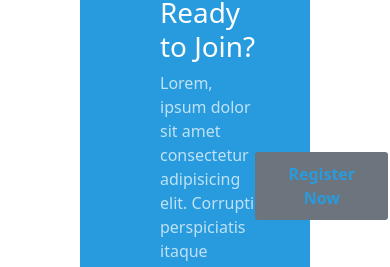
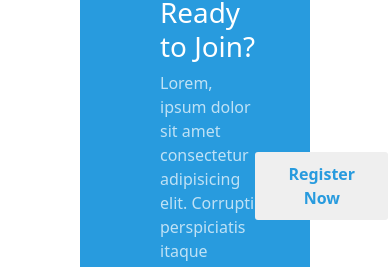
Before and after one commit to Amdadullah-Raihan/react-edtech-website, a React (Create React App) app: page / in a window 390 px wide. Shown: the part 2565-2832 px from the top of the page. Built offline with nearby package versions, Linux system fonts and the light colour scheme.

Commit message:
readme file edited

```diff
--- a/package.json
+++ b/package.json
@@ -8,7 +8,6 @@
     "@fortawesome/fontawesome-svg-core": "^6.2.0",
     "@fortawesome/free-solid-svg-icons": "^6.2.0",
     "@fortawesome/react-fontawesome": "^0.2.0",
-    "@mui/material": "^5.10.9",
     "@testing-library/jest-dom": "^5.16.5",
     "@testing-library/react": "^13.4.0",
     "@testing-library/user-event": "^13.5.0",
--- a/src/components/Courses/Courses.css
+++ b/src/components/Courses/Courses.css
@@ -13,3 +13,9 @@
     grid-gap: 10px;
     margin-top: 50px;
 }
+@media only screen and (max-width: 600px) {
+
+    .course-container{
+        display: block;
+    }
+}
--- a/src/components/Home/Home.css
+++ b/src/components/Home/Home.css
@@ -34,3 +34,12 @@
     height: auto;
     /* margin: 0 100px; */
 }
+@media only screen and (max-width: 600px) {
+
+    .home-container{
+        margin: 0;
+    }
+    .home-container .logo{
+        display: none;
+    }
+}
--- a/src/components/RegisterPop/RegisterPop.css
+++ b/src/components/RegisterPop/RegisterPop.css
@@ -17,7 +17,7 @@
     text-align: right;
 
 }
-.btn-secondary{
+.btn-secondary-own{
     border: none;
     border-radius: 3px;
     padding: 10px 33px;
@@ -25,3 +25,7 @@
     font-weight: bold;
 
 }
+.btn-secondary-own:hover{
+    background-color:#004182;
+    color: white;
+}
--- a/src/components/RegisterPop/RegisterPop.js
+++ b/src/components/RegisterPop/RegisterPop.js
@@ -13,7 +13,7 @@ const RegisterPop = () => {
                 <p>Lorem, ipsum dolor sit amet consectetur adipisicing elit. Corrupti perspiciatis itaque praesentium commodi mollitia eaque!</p>
             </div>
             <div className="pop-btn">
-                <button onClick={handleRegister} className='btn-secondary'>Register Now</button>
+                <button onClick={handleRegister} className='btn-secondary-own'>Register Now</button>
             </div>
         </div>
     );
```
Also changed, not shown: 2 other files (tests, documents, lock files or other folders).
